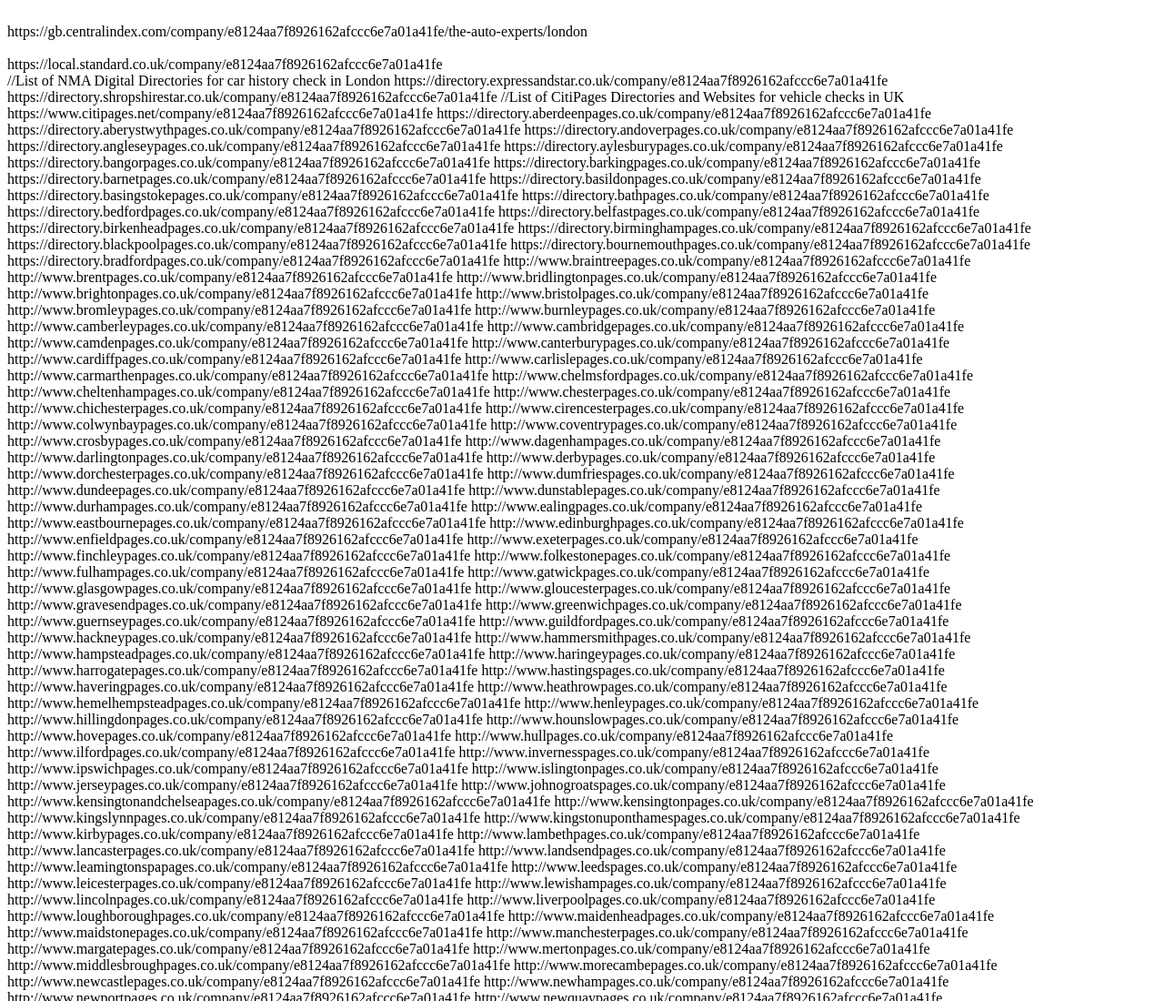
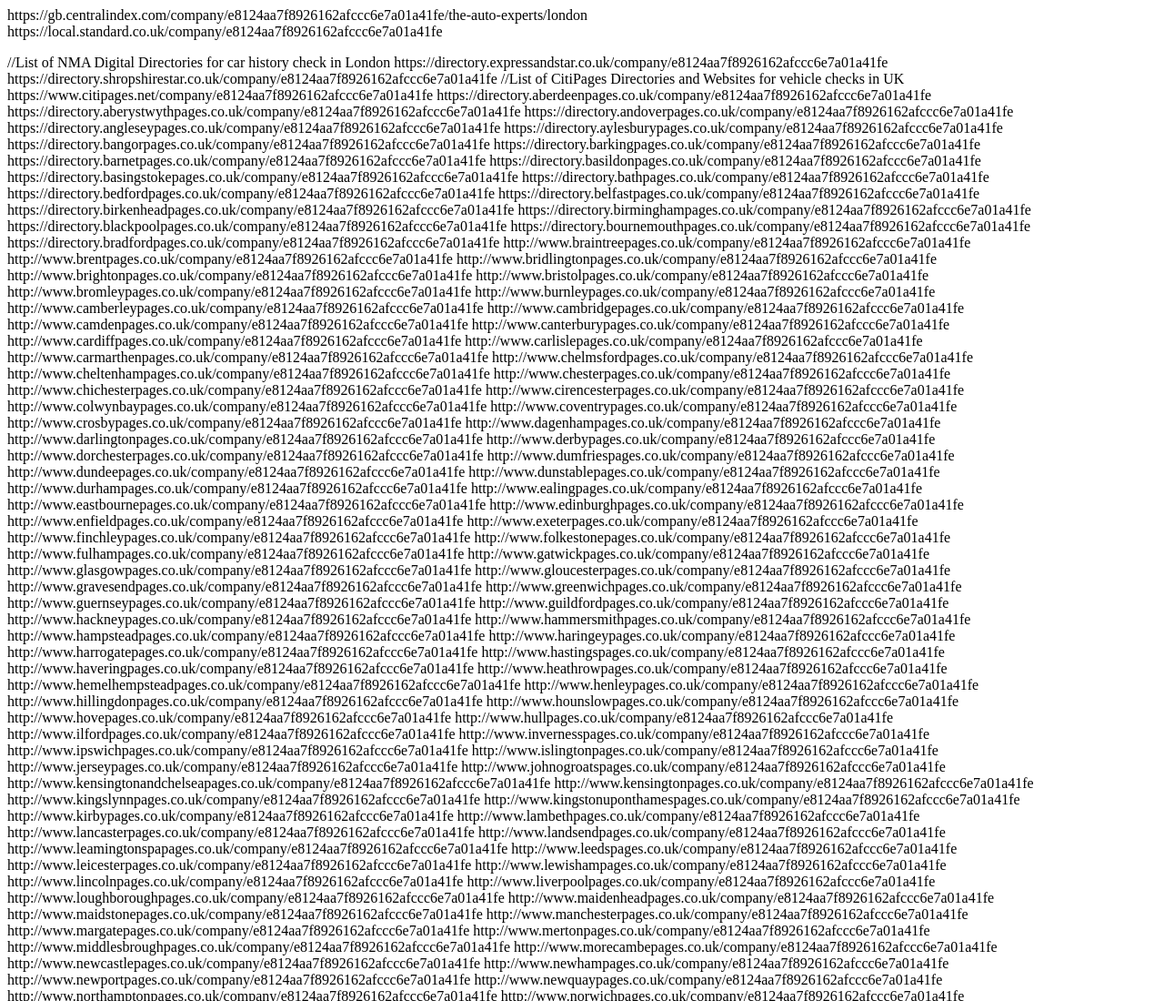
Before and after one commit to theautoexperts/crawl, a plain HTML site: page index.html in a window 1280 px wide. Shown: the top 1100 px of the page at 91% size. Drawn offline with Linux system fonts and the light colour scheme.

Commit message:
Update index.html

```diff
--- a/index.html
+++ b/index.html
@@ -1,5 +1,5 @@
-<br>https://gb.centralindex.com/company/e8124aa7f8926162afccc6e7a01a41fe/the-auto-experts/london</br>
-<br>https://local.standard.co.uk/company/e8124aa7f8926162afccc6e7a01a41fe</br>
+<p>https://gb.centralindex.com/company/e8124aa7f8926162afccc6e7a01a41fe/the-auto-experts/london<br>
+https://local.standard.co.uk/company/e8124aa7f8926162afccc6e7a01a41fe<br></p>
  //List of NMA Digital Directories for car history check in London
 https://directory.expressandstar.co.uk/company/e8124aa7f8926162afccc6e7a01a41fe
 https://directory.shropshirestar.co.uk/company/e8124aa7f8926162afccc6e7a01a41fe
```
